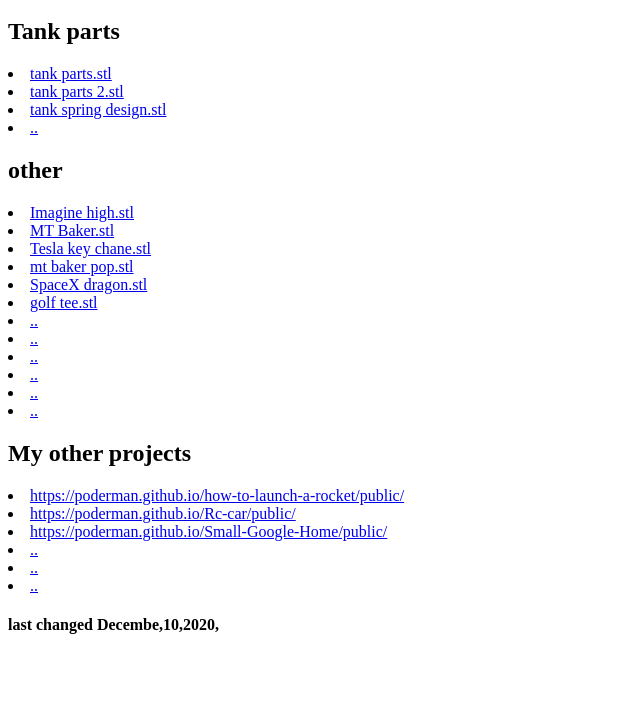
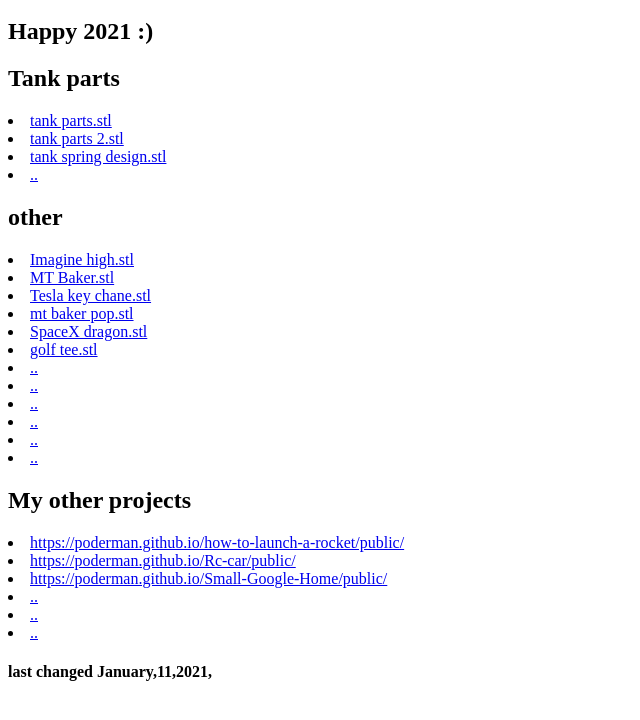
Before and after one commit to poderman/3D-print-designs, a plain HTML site: page public/index.html in a window 1280 px wide. Shown: the part 48-768 px from the top of the page, without its empty margins (0-640 px from the left). Drawn offline with Linux system fonts and the light colour scheme.

Commit message:
Update index.html

```diff
--- a/public/index.html
+++ b/public/index.html
@@ -1,4 +1,6 @@
 <h1 >3D print designs version 1.1.3 </h1>
+
+<h2 >Happy 2021 :) </h2>
 
 
 <h2 >Tank parts </h2>
@@ -31,4 +33,4 @@
 <li> <a  href="...">..</a>
 
 
-<h4 >last changed Decembe,10,2020, </h4>
+<h4 >last changed January,11,2021, </h4>
```
